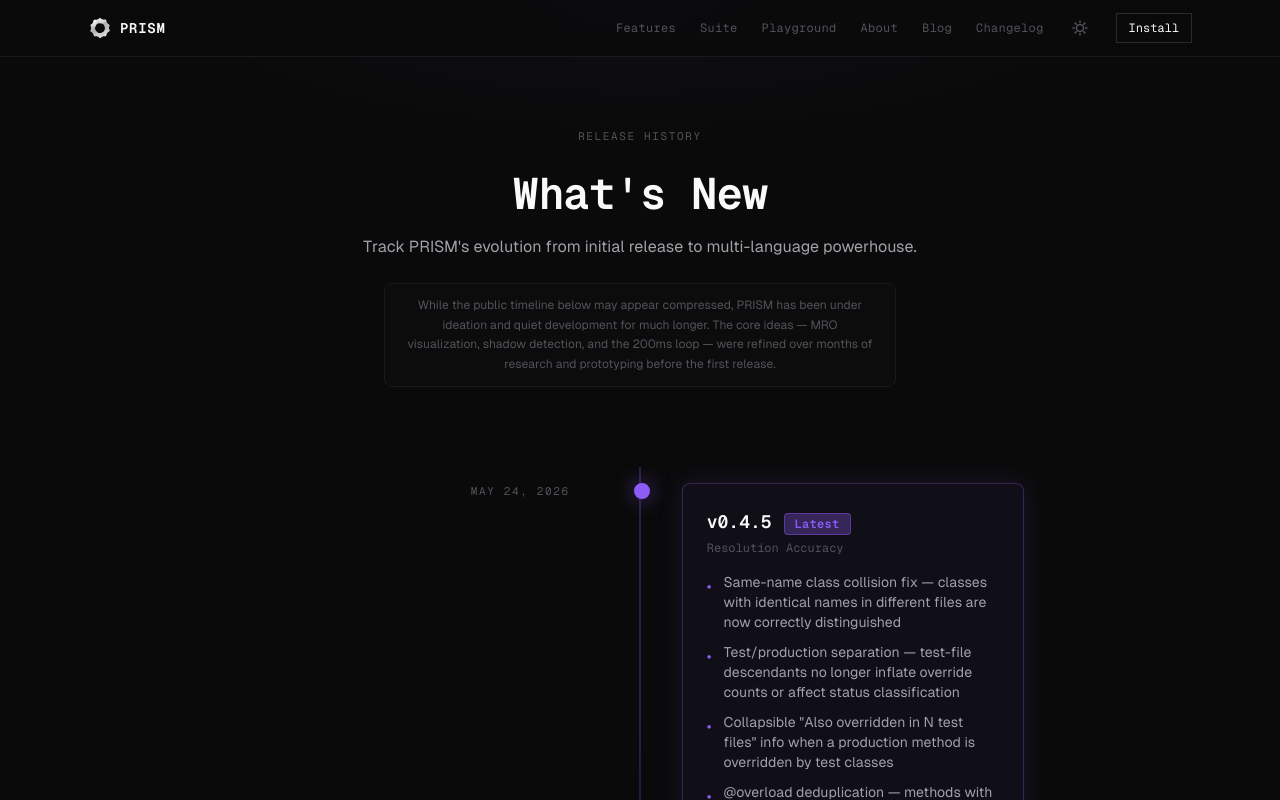
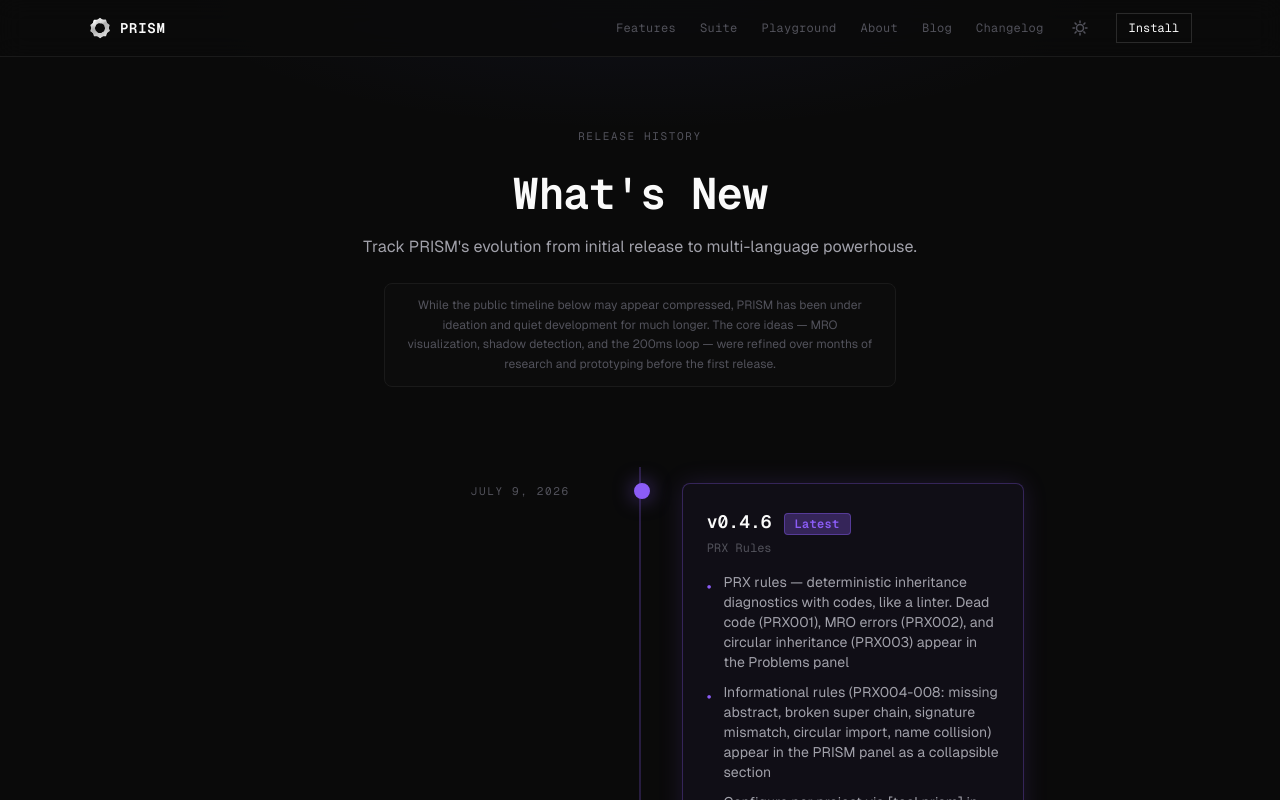
Before and after one commit to prism-tools-dev/prism-website, a Next.js app: page /changelog in a window 1280 px wide. Shown: the top 800 px of the page. Built offline with nearby package versions, Linux system fonts and the light colour scheme.

Commit message:
changelog: add v0.4.6 — PRX rules

```diff
--- a/app/changelog/page.tsx
+++ b/app/changelog/page.tsx
@@ -3,6 +3,20 @@
 import { motion } from "framer-motion";
 
 const releases = [
+  {
+    version: "v0.4.6",
+    date: "July 9, 2026",
+    label: "PRX Rules",
+    changes: [
+      "PRX rules \u2014 deterministic inheritance diagnostics with codes, like a linter. Dead code (PRX001), MRO errors (PRX002), and circular inheritance (PRX003) appear in the Problems panel",
+      "Informational rules (PRX004-008: missing abstract, broken super chain, signature mismatch, circular import, name collision) appear in the PRISM panel as a collapsible section",
+      "Configure per project via [tool.prism] in pyproject.toml, or suppress inline with # noqa: PRX001",
+      "Hook-aware analysis \u2014 Template Method hooks (pass or docstring-only bodies in non-ABC classes) are never flagged as abstract or broken chains",
+      "Multi-inheritance dead code detected \u2014 sibling MRO shadowing (mixin wins over base) now surfaces in the Problems panel",
+      "Older Linux support \u2014 the bundled backend runs on Ubuntu 22.04+ and auto-falls back to Python if the binary cannot start",
+    ],
+    highlight: true,
+  },
   {
     version: "v0.4.5",
     date: "May 24, 2026",
@@ -14,7 +28,7 @@ const releases = [
       "@overload deduplication \u2014 methods with multiple overload signatures no longer show duplicate CodeLens entries",
       "Hover cards reposition beside triggers instead of covering them",
     ],
-    highlight: true,
+    highlight: false,
   },
   {
     version: "v0.4.4",
```
